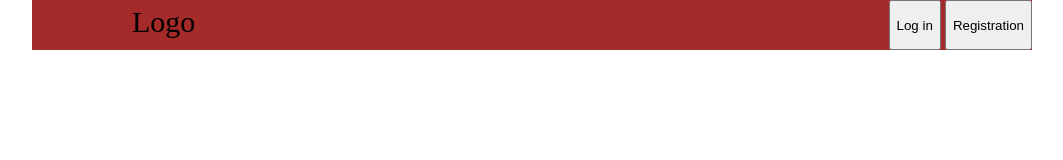
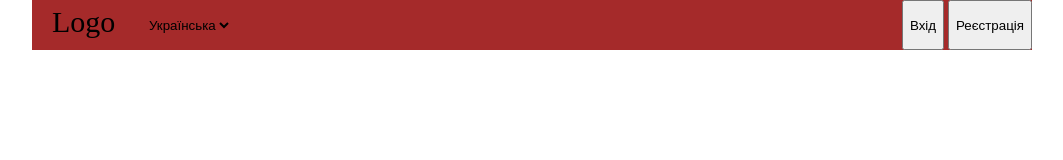
Before and after one commit to pavlo-serhiichuk/administration, a plain HTML site: page index.html in a window 1280 px wide. Shown: the whole page, without its empty margins (108-1171 px from the left). Drawn offline with Linux system fonts and the light colour scheme.

Commit message:
Added translation for current navigation.

```diff
--- a/index.html
+++ b/index.html
@@ -8,15 +8,22 @@
 <body>
 <div class="container">
     <header>
-        <div class="logo">Logo</div>
+        <div class="logo-container">
+            <div class="logo">Logo</div>
+            <select id="translationKey" onchange="changeTranslations()">
+                <option value="en">English</option>
+                <option value="ru">Русский</option>
+                <option value="ua" selected>Українська</option>
+            </select>
+        </div>
         <div>
-        <button class="menu showLoginDialogButton" onclick="dialog.showLogin()">Log in</button>
-        <button class="menu showRegistrationDialogButton" onclick="dialog.showRegister()">Registration</button>
+        <button class="menu showLoginDialogButton log-in-text" onclick="dialog.showLogin()"></button>
+        <button class="menu showRegistrationDialogButton registration-text" onclick="dialog.showRegister()"></button>
         </div>
         <div class="user">
             <span>&#129503</span>
             <span class="login">User</span>
-            <button class="menu" onclick="accountMenu.hide()">Exit</button>
+            <button class="menu log-out-in-text" onclick="accountMenu.hide()"></button>
         </div>
     </header>
 
--- a/index.js
+++ b/index.js
@@ -2,29 +2,67 @@ let users = [{
     username: '2',
     password: '2',
 }];
+let translations = {
+    "log-in-text": {
+        "en": "Log in",
+        "ru": "Вход",
+        "ua": "Вхiд",
+    },
+    "registration-text":{
+        "en": "Registration",
+        "ru": "Регистрация",
+        "ua": "Реєстрація",
+    },
+    "log-out-in-text":{
+      "en": "Exit",
+      "ru": "Выход",
+      "ua": "Вихід"
+    },
+    "login-button":{
+        "en":"Login",
+        "ru":"Войти",
+        "ua":"Вийти",
+    },
+    "register-button":{
+        "en":"Registration",
+        "ru":"Зарегистрироваться",
+        "ua":"Зареєструватися"
+    }
+
+};
+
+changeTranslations();
+
+function changeTranslations(){
+    let language = document.getElementById('translationKey').value;
+
+    for(let key in translations){
+        let translate = translations[key][language];
+        getClassName(key).innerHTML = translate;
+    }
+}
 
 let dialog = {
-    showLogin(){
+    showLogin() {
         getClassName('login-popup-container').style.display = 'block';
         getClassName('login-button').style.display = 'block';
     },
-    showRegister(){
+    showRegister() {
         getClassName('login-popup-container').style.display = 'block';
         getClassName('register-button').style.display = 'block';
     },
-    close(){
+    close() {
         getClassName('login-popup-container').style.display = 'none';
         getClassName('register-button').style.display = 'none';
         getClassName('login-button').style.display = 'none';
         document.getElementById('username').value = '';
         document.getElementById('password').value = '';
         getClassName('massage').style.display = 'none';
-
     }
 };
 
 let accountMenu = {
-  show(username){
+    show(username) {
         getClassName('user').style.display = 'block';
         getClassName('showLoginDialogButton').style.display = 'none';
         getClassName('login').innerHTML = username;
@@ -32,7 +70,7 @@ let accountMenu = {
         dialog.close();
         showUserData();
     },
-    hide(){
+    hide() {
         getClassName('user').style.display = 'none';
         getClassName('showLoginDialogButton').style.display = 'block';
         getClassName('user-data').style.display = 'none';
--- a/style.css
+++ b/style.css
@@ -15,6 +15,17 @@ header{
     flex-direction: row;
     justify-content: space-between;
     background-color: brown;
+}
+.logo-container{
+    width: 200px;
+    display: flex;
+    flex-direction: row;
+    justify-content: space-between;
+}
+#translationKey{
+    background-color: brown;
+    outline: none;
+    border: none;
 }
 .logo{
     margin: 5px 10%;
```
Lines whose indentation alone changed are shown as unchanged.
